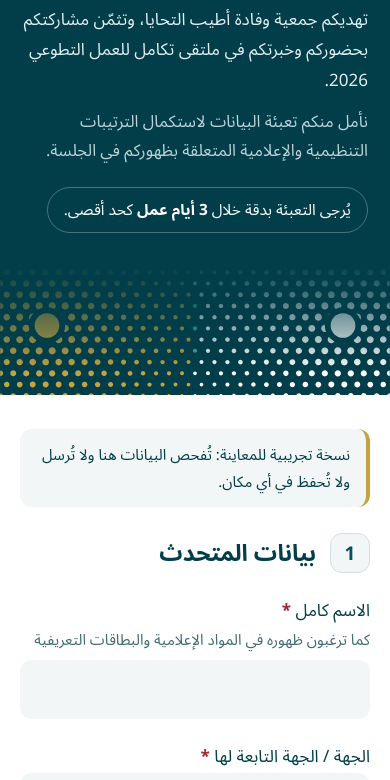
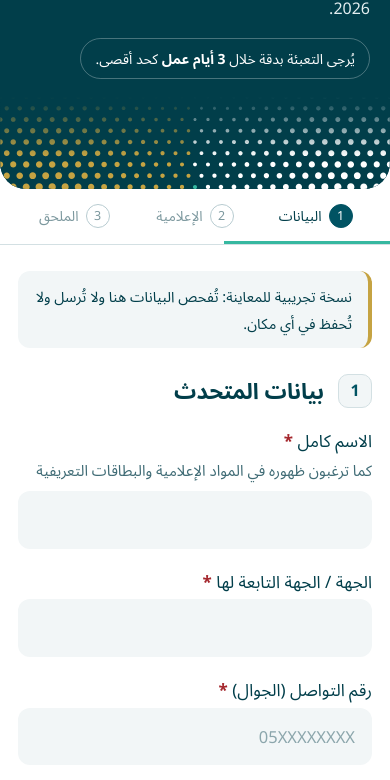
Before and after one commit to VectorShelf/takamul-speakers-confirm, a plain HTML site: page index.html in a window 390 px wide. Shown: the part 228-1008 px from the top of the page. Drawn offline with Linux system fonts and the light colour scheme.

Commit message:
Add files via upload

```diff
--- a/app.js
+++ b/app.js
@@ -79,12 +79,13 @@
   });
   function onSuccess(ref) {
     try { localStorage.removeItem(DRAFT); sessionStorage.removeItem(KEY); } catch (e) { }
-    el("refNo").textContent = ref; f.hidden = true; okEl.hidden = false; okEl.focus(); window.scrollTo({ top: 0, behavior: "smooth" });
+    el("refNo").textContent = ref; f.hidden = true; okEl.hidden = false; showOk();
   }
   function onDemo() {
     el("okTitle").textContent = "تم فحص البيانات"; el("okText").textContent = "هذه نسخة تجريبية للمعاينة: لم يُرسل أي شيء ولم يُحفظ تأكيد المشاركة."; el("refLine").hidden = true;
-    f.hidden = true; okEl.hidden = false; okEl.focus(); window.scrollTo({ top: 0, behavior: "smooth" });
+    f.hidden = true; okEl.hidden = false; showOk();
   }
+  function showOk() { document.body.classList.add("done"); okEl.focus({ preventScroll: true }); okEl.scrollIntoView({ behavior: "smooth", block: "center" }); }
   if (DEMO) { el("demo").hidden = false; }
   syncMode();
 })();
--- a/index.html
+++ b/index.html
@@ -7,6 +7,15 @@
 <meta name="description" content="دعوة خاصة لتأكيد مشاركة المتحدثين في ملتقى تكامل للعمل التطوعي 2026.">
 <meta name="robots" content="noindex,nofollow">
 <meta name="theme-color" content="#013E4A">
+<link rel="icon" href="favicon.svg" type="image/svg+xml">
+<meta property="og:type" content="website">
+<meta property="og:locale" content="ar_SA">
+<meta property="og:title" content="تأكيد مشاركة المتحدثين · ملتقى تكامل 2026">
+<meta property="og:description" content="دعوة خاصة للمتحدثين لتأكيد المشاركة واستكمال البيانات الإعلامية.">
+<meta property="og:url" content="https://vectorshelf.github.io/takamul-speakers-confirm/">
+<meta property="og:image" content="https://vectorshelf.github.io/takamul-speakers-confirm/og.png">
+<meta property="og:image:width" content="1200"><meta property="og:image:height" content="630">
+<meta name="twitter:card" content="summary_large_image">
 <link rel="stylesheet" href="styles.css">
 </head>
 <body>
@@ -33,6 +42,12 @@
   </aside>
 
   <main class="main">
+    <nav class="mbar" aria-label="خطوات التعبئة">
+      <a href="#s1" class="on"><i>1</i><span>البيانات</span></a>
+      <a href="#s2"><i>2</i><span>الإعلامية</span></a>
+      <a href="#s3"><i>3</i><span>الملحق</span></a>
+      <b class="mbar-line" aria-hidden="true"><b id="mbarFill"></b></b>
+    </nav>
     <div class="main-in">
       <form id="f" class="form" novalidate autocomplete="on">
         <div id="demo" class="demo" hidden>نسخة تجريبية للمعاينة: تُفحص البيانات هنا ولا تُرسل ولا تُحفظ في أي مكان.</div>
@@ -108,8 +123,9 @@
 <script src="config.js"></script>
 <script src="app.js"></script>
 <script>
-(function(){var secs=[].slice.call(document.querySelectorAll(".blk")),li=[].slice.call(document.querySelectorAll("#steps li"));
-function on(){var y=window.innerHeight*.35,cur=0;secs.forEach(function(s,i){if(s.getBoundingClientRect().top<y){cur=i;}});li.forEach(function(l,i){l.classList.toggle("on",i===cur);});}
+(function(){var secs=[].slice.call(document.querySelectorAll(".blk")),li=[].slice.call(document.querySelectorAll("#steps li")),mb=[].slice.call(document.querySelectorAll(".mbar a")),fill=document.getElementById("mbarFill");
+function on(){var y=window.innerHeight*.35,cur=0;secs.forEach(function(s,i){if(s.getBoundingClientRect().top<y){cur=i;}});li.forEach(function(l,i){l.classList.toggle("on",i===cur);});mb.forEach(function(l,i){l.classList.toggle("on",i===cur);l.classList.toggle("done",i<cur);});
+var f=document.getElementById("f"),r=f.getBoundingClientRect(),p=Math.max(0,Math.min(1,(window.innerHeight*.5-r.top)/r.height));if(fill){fill.style.width=(p*100).toFixed(1)+"%";}}
 window.addEventListener("scroll",on,{passive:true});window.addEventListener("resize",on);on();})();
 </script>
 </body>
--- a/styles.css
+++ b/styles.css
@@ -81,15 +81,46 @@ input.bad,textarea.bad{border-color:var(--err);background:#fff}
 .okmark::after{content:"";position:absolute;width:34px;height:17px;left:25px;top:27px;border:solid #fff;border-width:0 0 6px 6px;transform:rotate(-45deg)}
 .okcard h2{margin:0 0 8px;font-size:36px;font-weight:900;color:var(--pd)}.okcard p{margin:6px auto;max-width:28em}.ref{color:var(--sec);font-size:15px}
 .foot{margin-top:46px;padding-top:20px;border-top:1px solid var(--rule);color:var(--sec);font-size:14.5px;text-align:center}
+/* ---- mobile progress bar (hidden on desktop) ---- */
+.mbar{display:none}
+body.done .mbar{display:none!important}
+@media (min-width:981px) and (max-height:860px){
+ .side-in{padding-top:34px}.sig{margin-bottom:30px}h1{font-size:40px;margin-bottom:12px}.lead.sm{display:none}.deadline{margin:10px 0 18px}.steps a{padding:5px 0}
+}
 /* ---- tablet / mobile ---- */
 @media (max-width:980px){
+ body{font-size:16.5px}
  .shell{grid-template-columns:1fr}
- .side{position:relative;height:auto}
- .side-in{padding:26px 22px 8px}.sig{margin-bottom:26px;justify-content:flex-start}.sig-t{height:34px}.sig-w{height:28px}.sig-div{height:34px}
- .steps{display:none}.lead{font-size:17px}.deadline{margin:12px 0 18px}
- .side-art{min-height:130px;flex:none;height:130px;margin-top:6px}
- .main-in{padding:34px 20px 30px}
- .grid{grid-template-columns:1fr}.btn.primary{width:100%}
- .sec{font-size:23px}
+ .side{position:relative;height:auto;border-radius:0 0 26px 26px}
+ .side-in{padding:22px 20px 0}
+ .sig{margin-bottom:28px;justify-content:space-between;gap:14px}.sig-t{height:32px}.sig-w{height:26px}.sig-div{height:30px}
+ .tag{font-size:14.5px;margin-bottom:8px}
+ h1{font-size:32px;margin-bottom:10px}
+ .lead{font-size:16px;line-height:1.75;margin:0}.lead.sm{display:none}
+ .deadline{margin:16px 0 0;font-size:14px;padding:7px 14px}
+ .steps{display:none}
+ .side-art{flex:none;height:92px;min-height:0;margin-top:18px}
+ .side-art::before{height:60px}
+ .side-art img{object-position:center 0%}
+ .mbar{display:grid;grid-template-columns:repeat(3,1fr);position:sticky;top:0;z-index:20;background:rgba(255,255,255,.96);-webkit-backdrop-filter:blur(8px);backdrop-filter:blur(8px);padding:10px 14px 12px;border-bottom:1px solid var(--rule)}
+ .mbar a{display:flex;align-items:center;justify-content:center;gap:7px;font-size:14px;font-weight:500;color:#7C989E;text-decoration:none;padding:4px 0}
+ .mbar i{font-style:normal;display:inline-grid;place-items:center;width:24px;height:24px;border-radius:50%;border:1.5px solid #B7CBD0;font-size:12.5px}
+ .mbar a.on{color:var(--pd)}.mbar a.on i{background:var(--p);border-color:var(--p);color:#fff}
+ .mbar a.done i{background:var(--t);border-color:var(--t);color:var(--pd)}
+ .mbar-line{position:absolute;inset:auto 0 0 0;height:3px;background:transparent;display:block}
+ .mbar-line b{display:block;height:100%;width:0;background:var(--t);transition:width .15s;margin-inline-start:0}
+ .main-in{padding:26px 18px calc(30px + env(safe-area-inset-bottom))}
+ .blk{scroll-margin-top:70px;margin-bottom:26px}.blk+.blk{padding-top:26px}
+ .sec{font-size:22px;margin-bottom:18px}.sec i{width:34px;height:34px;border-radius:10px;font-size:16px}
+ .grid{grid-template-columns:1fr;gap:18px}.field{margin-bottom:18px}
+ input[type=text],input[type=tel],input[type=email],textarea{font-size:16.5px;min-height:52px}
+ .opt{padding:13px 14px}
+ .drop{padding:22px 14px}
+ .actions{flex-direction:column;align-items:stretch;gap:14px}
+ .btn.primary{width:100%;min-height:58px}
+ .contact{text-align:center}
+ .demo{font-size:14.5px}
+ .okcard{padding:56px 10px 40px}.okcard h2{font-size:30px}
 }
+@media (max-width:360px){.mbar span{display:none}h1{font-size:28px}}
 @media (prefers-reduced-motion:reduce){html{scroll-behavior:auto}.spin{animation-duration:2s}}
```
Also changed, not shown: favicon.svg (added), og.png (added).
